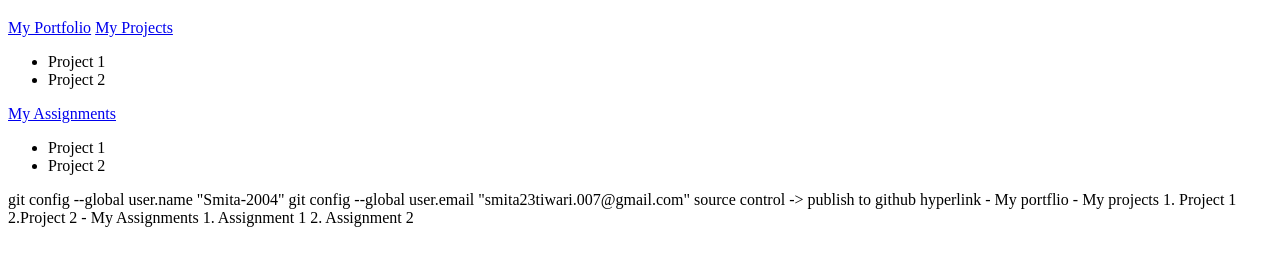
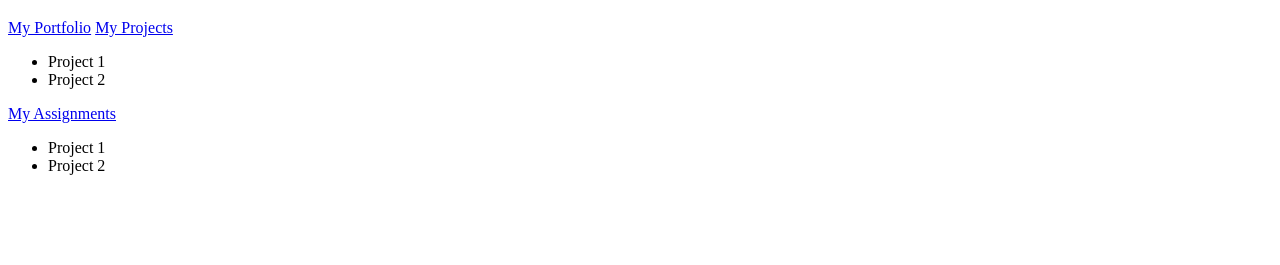
Before and after one commit to Smita-2004/Smita-2004.github.io, a plain HTML site: page index.html in a window 1280 px wide. Shown: the part 61-326 px from the top of the page. Drawn offline with Linux system fonts and the light colour scheme.

Commit message:
Update index.html

```diff
--- a/index.html
+++ b/index.html
@@ -22,13 +22,3 @@
     </ul>
 </body>
 </html>
-git config --global user.name "Smita-2004"
-git config --global user.email "smita23tiwari.007@gmail.com"
-source control -> publish to github
-hyperlink - My portflio
-          - My projects
-            1. Project 1
-            2.Project 2
-          - My Assignments
-            1. Assignment 1
-            2. Assignment 2
```
